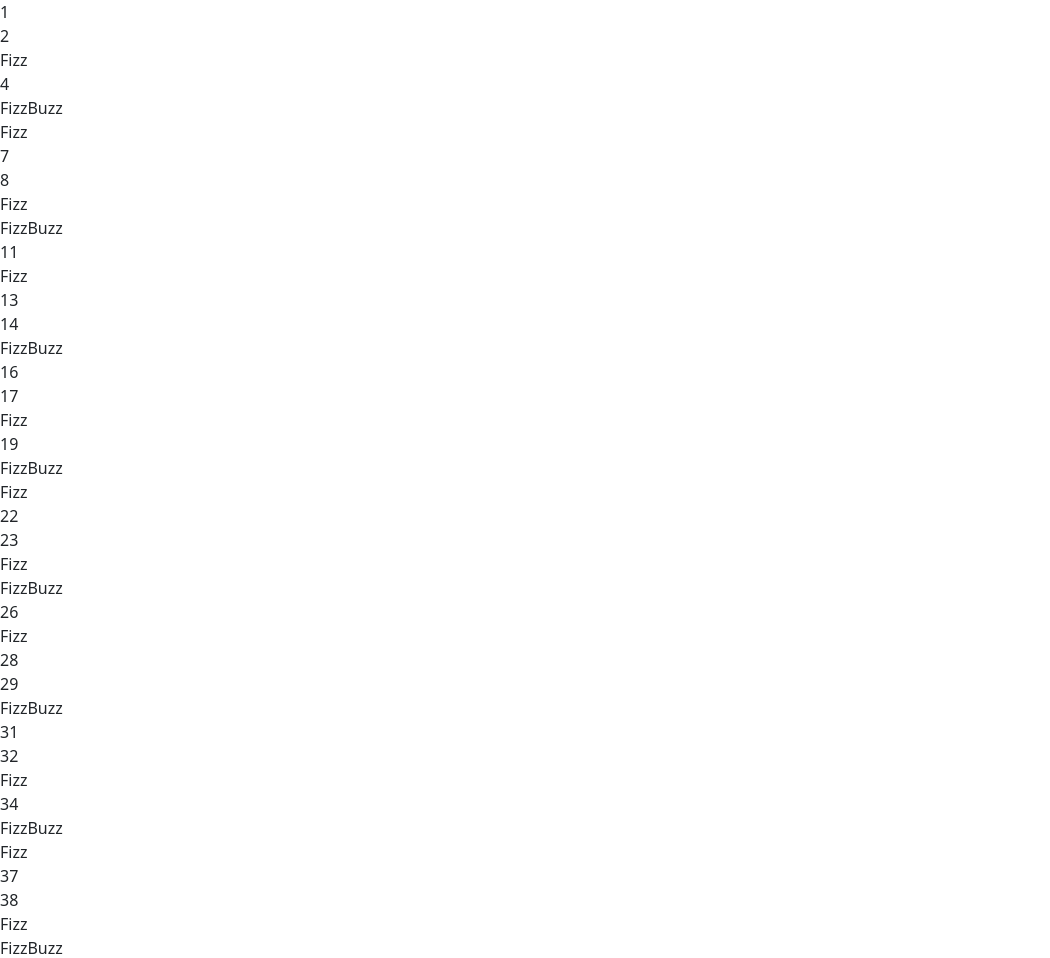
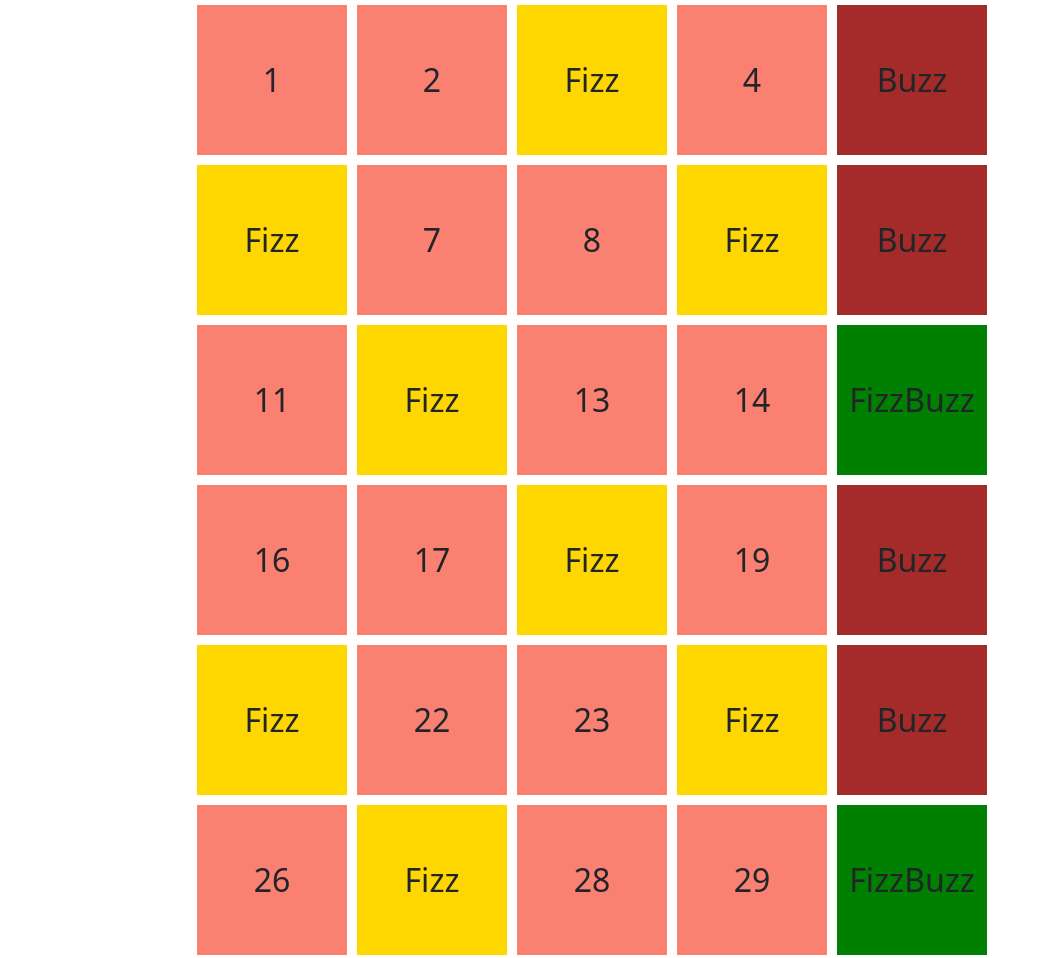
Before and after one commit to AngelicoDaniel/js-fizzbuzz, a plain HTML site: page index.html in a window 1280 px wide. Shown: the top 958 px of the page, without its empty margins (0-1050 px from the left). Drawn offline with nearby package versions, Linux system fonts and the light colour scheme.

Commit message:
un po' di css

```diff
--- a/assets/css/style.css
+++ b/assets/css/style.css
@@ -0,0 +1,45 @@
+div {
+    display: flex;
+    flex-wrap: wrap;
+    width: 70%;
+    margin: auto;
+}
+
+.box{
+    width: 150px;
+    height: 150px;
+    margin: 2px solid black;
+    background-color: salmon;
+    margin: 5px;
+    align-items: center;
+    justify-content: center;
+
+}
+
+.box-blue{
+    width: 150px;
+    height: 150px;
+    margin: 5px;
+    align-items: center;
+    justify-content: center;
+    background-color: gold;
+
+}
+
+.box-green{
+    width: 150px;
+    height: 150px;
+    margin: 5px;
+    align-items: center;
+    justify-content: center;
+    background-color: brown;
+}
+
+.box-red{
+    width: 150px;
+    height: 150px;
+    margin: 5px;
+    align-items: center;
+    justify-content: center;
+    background-color: green;
+}
--- a/assets/main.js
+++ b/assets/main.js
@@ -3,17 +3,17 @@ let FizzBuzz = document.getElementById('fizzbuzz')
 for (let i = 1; i <= 100; i++) {
     let box;
     if ( i % 3 === 0 && i % 5 === 0){
-        box = `<div>FizzBuzz </div>`
+        box = `<div class="box-red">FizzBuzz </div>`
         console.log('FizzBuzz')
     } else if ( i  % 3 === 0){
-        box = `<div> Fizz </div>`
+        box = `<div class="box-blue"> Fizz </div>`
         console.log('Fizz')
     } else if ( i % 5 === 0) {
-        box = `<div> FizzBuzz </div>`
+        box = `<div class="box-green"> Buzz </div>`
         console.log('Buzz')
     } else {
         console.log(i)
-        box = `<div> ${i} </div>`
+        box = `<div class="box"> ${i} </div>`
     };
 
    FizzBuzz.innerHTML += box
--- a/index.html
+++ b/index.html
@@ -5,8 +5,9 @@
     <meta name="viewport" content="width=device-width, initial-scale=1">
     <title>FizzBuzz</title>
     <link href="https://cdn.jsdelivr.net/npm/bootstrap@5.2.2/dist/css/bootstrap.min.css" rel="stylesheet" integrity="sha384-Zenh87qX5JnK2Jl0vWa8Ck2rdkQ2Bzep5IDxbcnCeuOxjzrPF/et3URy9Bv1WTRi" crossorigin="anonymous">
+    <link rel="stylesheet" href="assets/css/style.css">
   </head>
-  <body>
+  <body class="fs-2 ">
 
 
 
```
